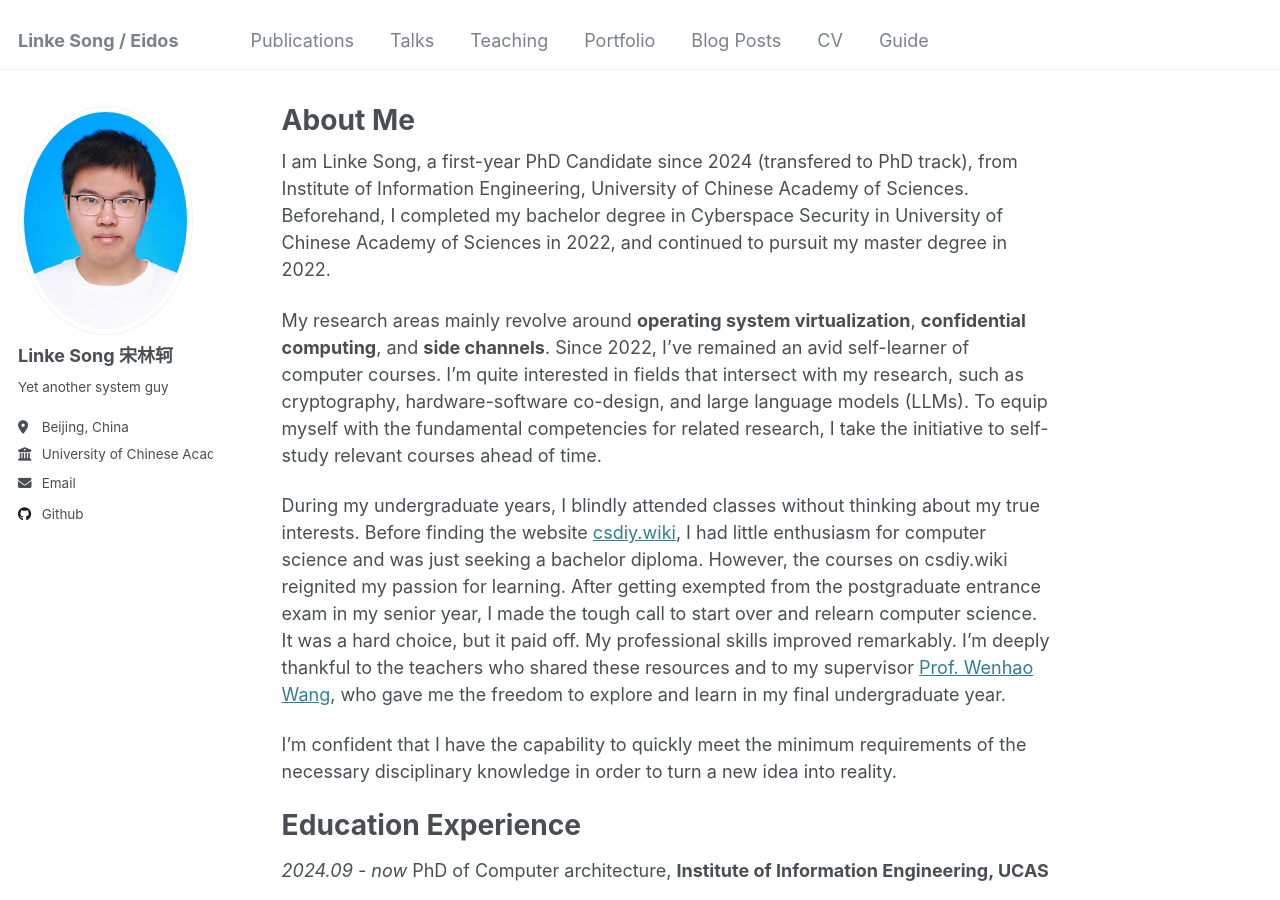
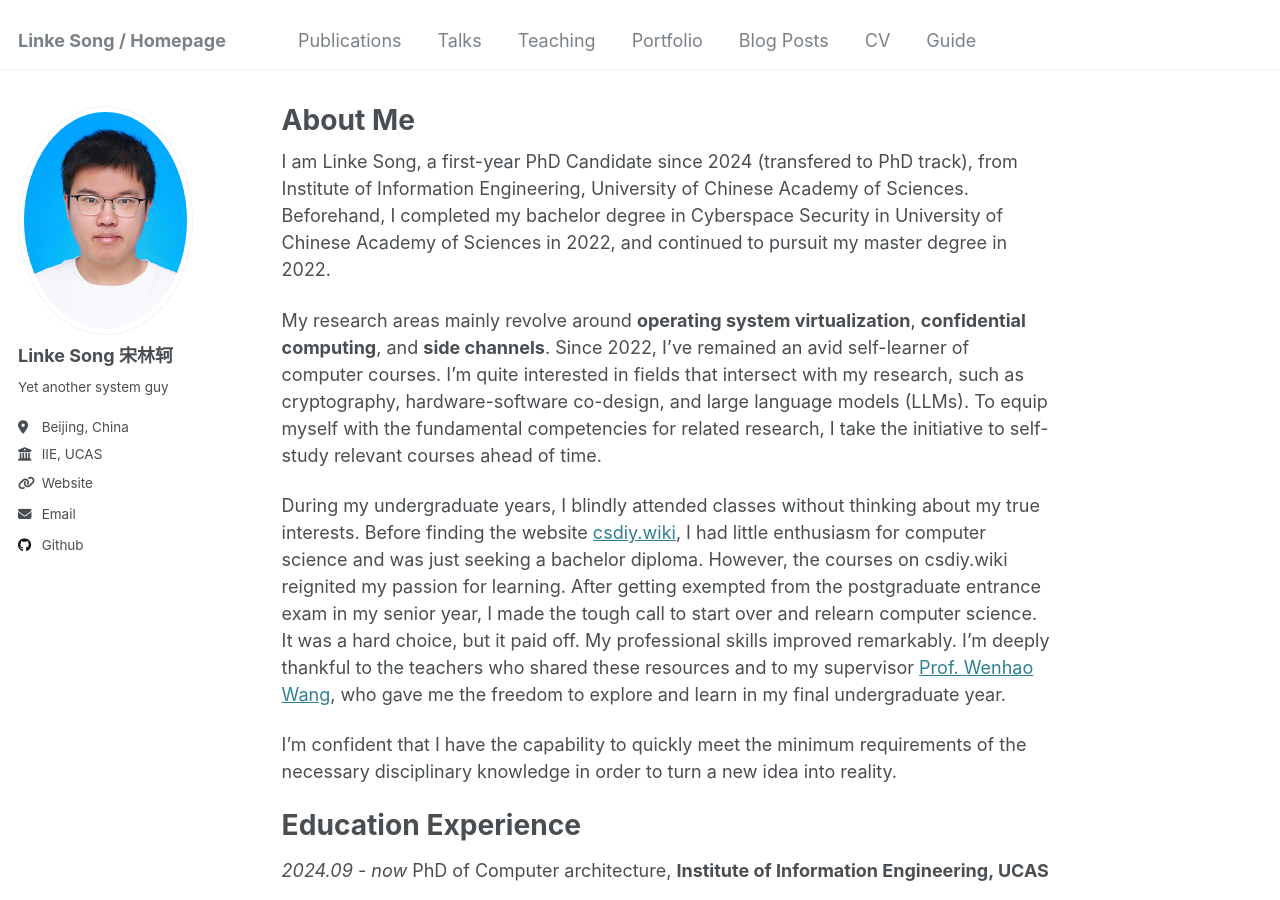
Before and after one commit to Unik-lif/link23er, a Jekyll site: the page built from _pages/about.md, in a window 1280 px wide and 900 px high. Built offline with Jekyll 4.4.1, drawn with Linux system fonts in a browser that asks for light colours.

Commit message:
Update _config.yml

```diff
--- a/_config.yml
+++ b/_config.yml
@@ -8,7 +8,7 @@
 
 # Basic Site Settings
 locale                   : "en-US"
-title                    : "Linke Song / Eidos"
+title                    : "Linke Song / Homepage"
 title_separator          : "-"
 name                     : &name "Linke Song"
 description              : &description "personal description"
@@ -26,8 +26,8 @@ author:
   pronouns         : # example: "she/her"
   bio              : "Yet another system guy"
   location         : "Beijing, China"
-  employer         : "University of Chinese Academy of Sciences"
-  uri              : # URL
+  employer         : "IIE, UCAS"
+  uri              : "https://unik-lif.github.io/" # URL
   email            : "songlinke@iie.ac.cn"
 
   # Academic websites
```
